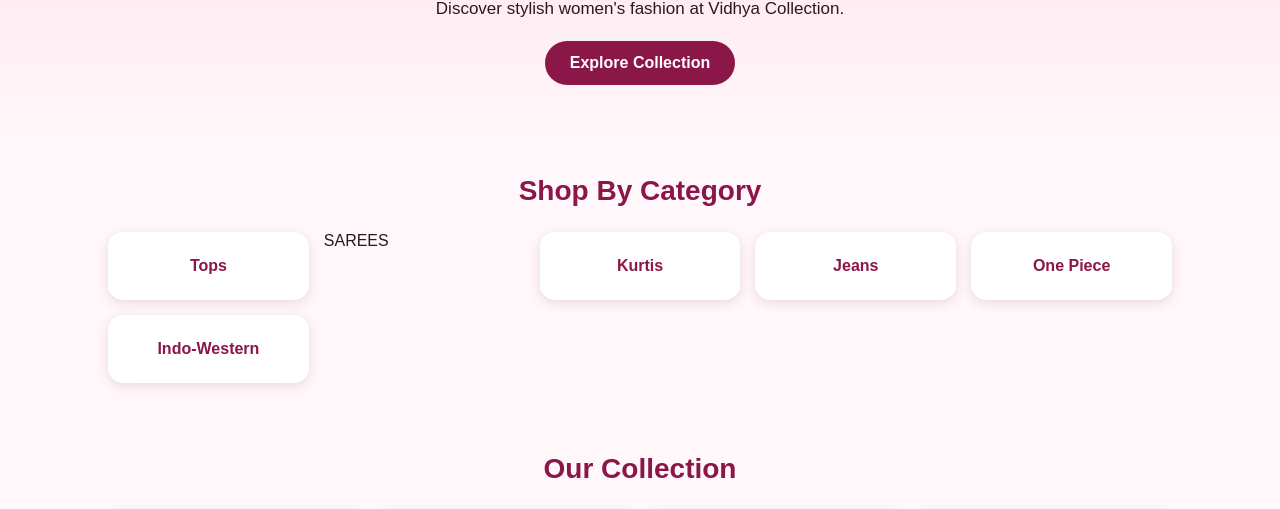
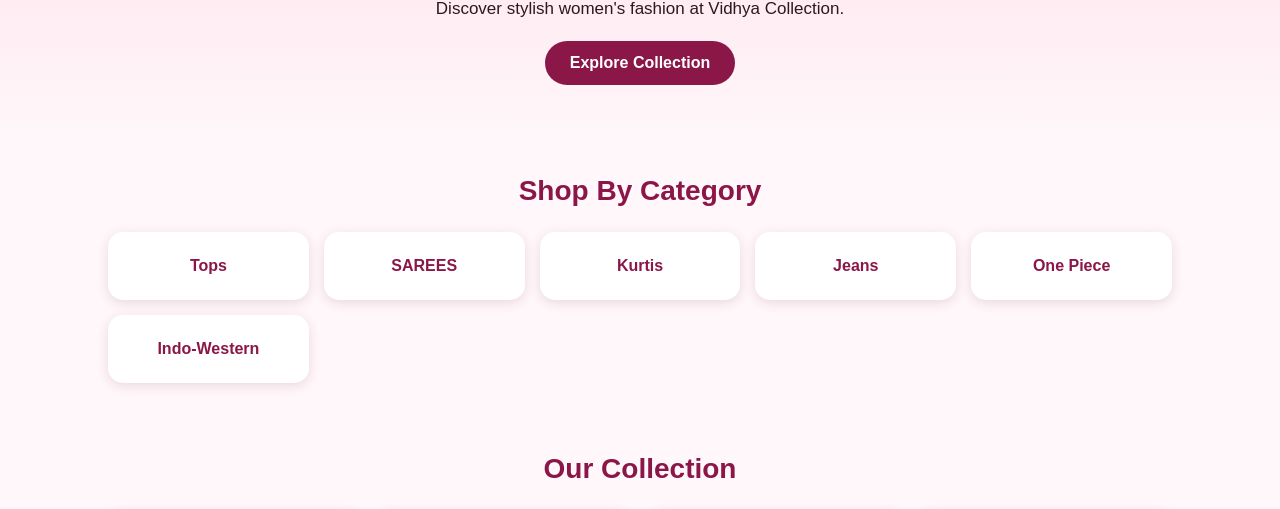
Before and after one commit to ekkarohit608-create/Vidhya-collection-, a plain HTML site: page index.html in a window 1280 px wide. Shown: the part 249-758 px from the top of the page. Drawn offline with Linux system fonts and the light colour scheme.

Commit message:
Update index.html

```diff
--- a/index.html
+++ b/index.html
@@ -193,7 +193,7 @@
 
     <div class="categories">
         <div class="category">Tops</div>
-   <div class="photo">SAREES</div>
+        <div class="category">SAREES</div>
         <div class="category">Kurtis</div>
         <div class="category">Jeans</div>
         <div class="category">One Piece</div>
```
